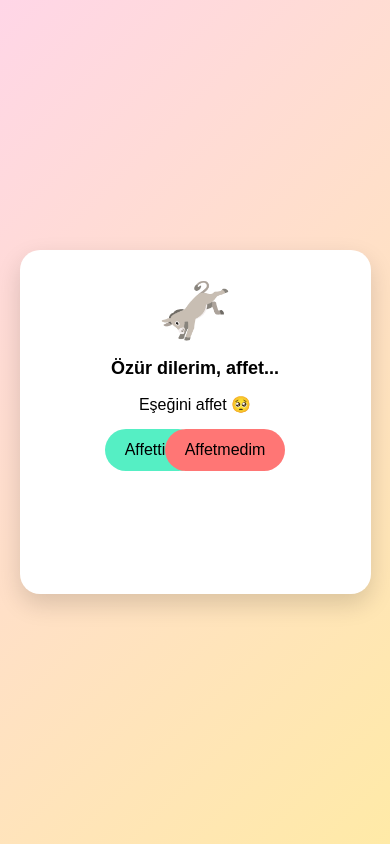
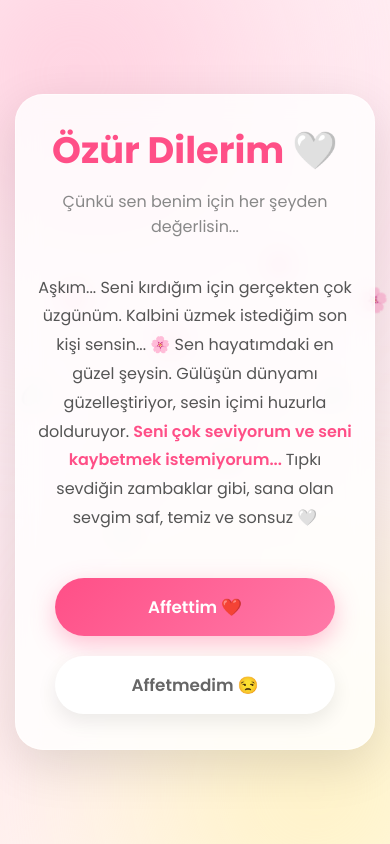
Before and after one commit to nimamusat/nimamusat.github.io, a plain HTML site: page index.html in a window 390 px wide. Drawn offline with Linux system fonts and the light colour scheme.

Commit message:
Update index.html

```diff
--- a/index.html
+++ b/index.html
@@ -1,168 +1,376 @@
 <!DOCTYPE html>
 <html lang="tr">
 <head>
-<meta charset="UTF-8">
-<meta name="viewport" content="width=device-width, initial-scale=1.0">
-<title>Özür Dilerim</title>
+<meta charset="UTF-8" />
+<meta name="viewport" content="width=device-width, initial-scale=1.0"/>
+<title>Özür Dilerim Aşkım</title>
+
+<link href="https://fonts.googleapis.com/css2?family=Poppins:wght@300;400;500;600;700&display=swap" rel="stylesheet">
 
 <style>
+
 *{
-        box-sizing: border-box;
+    margin:0;
+    padding:0;
+    box-sizing:border-box;
+}
+
+html,body{
+    width:100%;
+    overflow-x:hidden;
 }
 
 body{
-        margin:0;
-        padding:0;
-        font-family: Arial, sans-serif;
-        background: linear-gradient(135deg, #ffd6e7, #ffeaa7);
+    font-family:'Poppins',sans-serif;
+    min-height:100vh;
     display:flex;
     justify-content:center;
     align-items:center;
-        height:100vh;
-        text-align:center;
+    position:relative;
+    padding:20px;
+    background:
+    linear-gradient(135deg,#fff6f8,#ffe9f0,#fffdf7);
     overflow:hidden;
 }
 
-    .container{
-        width:90%;
-        max-width:400px;
-        background:white;
-        padding:25px;
-        border-radius:20px;
-        box-shadow:0 10px 25px rgba(0,0,0,0.15);
-        position:relative;
-        z-index:2;
+/* Blur Arka Plan */
+.bg1,
+.bg2{
+    position:absolute;
+    border-radius:50%;
+    filter:blur(120px);
+    z-index:0;
 }
 
-    h1{
-        font-size:22px;
-        margin-bottom:10px;
+.bg1{
+    width:350px;
+    height:350px;
+    background:#ffc8da;
+    top:-100px;
+    left:-100px;
 }
 
-    p{
-        font-size:18px;
-        margin-bottom:15px;
+.bg2{
+    width:350px;
+    height:350px;
+    background:#fff0b8;
+    bottom:-120px;
+    right:-100px;
 }
 
-    .donkey{
-        font-size:60px;
-        margin-bottom:10px;
-    }
-
-    .buttons{
-        margin-top:15px;
-        position:relative;
-        height:120px;
-    }
-
-    button{
-        padding:12px 20px;
-        border:none;
-        border-radius:30px;
-        font-size:16px;
-        cursor:pointer;
-        transition:0.3s;
+/* Zambaklar */
+.lily{
     position:absolute;
-    }
-
-    #yesBtn{
-        background:#55efc4;
-        left:20%;
-    }
-
-    #noBtn{
-        background:#ff7675;
-        right:20%;
-    }
-
-    #message{
-        margin-top:20px;
-        font-size:20px;
-        color:#d63031;
-        font-weight:bold;
-    }
-
-    .flower{
-        position:absolute;
-        font-size:24px;
-        animation: fall 4s linear forwards;
+    top:-80px;
+    font-size:clamp(24px,3vw,42px);
+    animation:fall linear infinite;
     z-index:1;
+    opacity:.9;
+    pointer-events:none;
 }
 
 @keyframes fall{
     0%{
-            transform: translateY(-50px) rotate(0deg);
+        transform:translateY(-100px) rotate(0deg);
+    }
+    100%{
+        transform:translateY(120vh) rotate(360deg);
+    }
+}
+
+/* Kart */
+.card{
+    position:relative;
+    z-index:5;
+    width:100%;
+    max-width:850px;
+    background:rgba(255,255,255,.82);
+    backdrop-filter:blur(12px);
+    border:1px solid rgba(255,255,255,.5);
+    border-radius:35px;
+    padding:60px;
+    text-align:center;
+    box-shadow:0 15px 50px rgba(0,0,0,.12);
+}
+
+/* Başlık */
+h1{
+    font-size:clamp(2.3rem,6vw,5rem);
+    color:#ff4f87;
+    margin-bottom:18px;
+    line-height:1.1;
+}
+
+.subtitle{
+    font-size:clamp(1rem,2vw,1.2rem);
+    color:#888;
+    margin-bottom:35px;
+}
+
+/* Yazılar */
+.text{
+    font-size:clamp(1rem,2vw,1.35rem);
+    line-height:2;
+    color:#555;
+    margin-bottom:45px;
+}
+
+.highlight{
+    color:#ff4f87;
+    font-weight:600;
+}
+
+/* Butonlar */
+.buttons{
+    width:100%;
+    display:flex;
+    justify-content:center;
+    align-items:center;
+    gap:20px;
+    flex-wrap:wrap;
+    min-height:80px;
+    position:relative;
+}
+
+button{
+    border:none;
+    cursor:pointer;
+    border-radius:60px;
+    padding:18px 35px;
+    font-size:1.05rem;
+    font-weight:600;
+    transition:.25s;
+    font-family:'Poppins',sans-serif;
+}
+
+#yesBtn{
+    background:linear-gradient(135deg,#ff4f87,#ff7aa8);
+    color:white;
+    box-shadow:0 8px 25px rgba(255,79,135,.35);
+}
+
+#yesBtn:hover{
+    transform:scale(1.08);
+}
+
+#noBtn{
+    background:white;
+    color:#666;
+    box-shadow:0 8px 20px rgba(0,0,0,.08);
+}
+
+/* Mesaj */
+.success{
+    margin-top:40px;
+    display:none;
+    animation:pop .8s ease;
+}
+
+.success h2{
+    color:#ff4f87;
+    font-size:clamp(1.8rem,4vw,3rem);
+    margin-bottom:10px;
+}
+
+.success p{
+    color:#666;
+    font-size:1.1rem;
+}
+
+@keyframes pop{
+    0%{
+        opacity:0;
+        transform:scale(.5);
+    }
+    100%{
+        opacity:1;
+        transform:scale(1);
+    }
+}
+
+/* Kalpler */
+.heart{
+    position:fixed;
+    font-size:24px;
+    animation:heartFly 4s linear forwards;
+    z-index:999;
+    pointer-events:none;
+}
+
+@keyframes heartFly{
+    0%{
+        transform:translateY(0) scale(1);
         opacity:1;
     }
     100%{
-            transform: translateY(100vh) rotate(360deg);
+        transform:translateY(-900px) scale(2);
         opacity:0;
     }
 }
 
-    @media(max-width:400px){
-        h1{
-            font-size:18px;
+/* TABLET */
+@media(max-width:900px){
+
+    .card{
+        padding:45px 30px;
     }
-        p{
-            font-size:16px;
+
+    .text{
+        line-height:1.9;
     }
 }
+
+/* TELEFON */
+@media(max-width:600px){
+
+    body{
+        padding:15px;
+        align-items:center;
+    }
+
+    .card{
+        padding:35px 22px;
+        border-radius:28px;
+    }
+
+    .buttons{
+        flex-direction:column;
+    }
+
+    button{
+        width:100%;
+        max-width:280px;
+        padding:16px 20px;
+    }
+
+    .text br{
+        display:none;
+    }
+
+    .text{
+        line-height:1.8;
+    }
+}
+
 </style>
 </head>
 
 <body>
 
-<div class="container">
-    <div class="donkey">🫏</div>
-    <h1>Özür dilerim, affet...</h1>
-    <p>Eşeğini affet 🥺</p>
+<div class="bg1"></div>
+<div class="bg2"></div>
+
+<!-- Zambaklar -->
+<div class="lily" style="left:5%; animation-duration:10s;">🤍</div>
+<div class="lily" style="left:15%; animation-duration:12s;">🌸</div>
+<div class="lily" style="left:28%; animation-duration:8s;">🤍</div>
+<div class="lily" style="left:40%; animation-duration:11s;">🌸</div>
+<div class="lily" style="left:55%; animation-duration:9s;">🤍</div>
+<div class="lily" style="left:68%; animation-duration:13s;">🌸</div>
+<div class="lily" style="left:82%; animation-duration:10s;">🤍</div>
+<div class="lily" style="left:92%; animation-duration:12s;">🌸</div>
+
+<div class="card">
+
+    <h1>Özür Dilerim 🤍</h1>
+
+    <div class="subtitle">
+        Çünkü sen benim için her şeyden değerlisin...
+    </div>
+
+    <div class="text">
+
+        Aşkım... Seni kırdığım için gerçekten çok üzgünüm.
+        Kalbini üzmek istediğim son kişi sensin... 🌸
+
+        <br><br>
+
+        Sen hayatımdaki en güzel şeysin.
+        Gülüşün dünyamı güzelleştiriyor, sesin içimi huzurla dolduruyor.
+
+        <br><br>
+
+        <span class="highlight">
+            Seni çok seviyorum ve seni kaybetmek istemiyorum...
+        </span>
+
+        <br><br>
+
+        Tıpkı sevdiğin zambaklar gibi,
+        sana olan sevgim saf, temiz ve sonsuz 🤍
+
+    </div>
 
     <div class="buttons">
-        <button id="yesBtn">Affettim</button>
-        <button id="noBtn">Affetmedim</button>
+        <button id="yesBtn">Affettim ❤️</button>
+        <button id="noBtn">Affetmedim 😒</button>
     </div>
 
-    <div id="message"></div>
+    <div class="success" id="success">
+        <h2>SENİ ÇOK SEVİYORUM ❤️</h2>
+        <p>
+            Dünyanın en güzel insanı sensin 🌸🤍
+        </p>
+    </div>
+
 </div>
 
 <script>
+
+/* Affetmedim butonu kaçsın */
 const noBtn = document.getElementById("noBtn");
+
+function moveButton(){
+
+    const maxX = window.innerWidth - noBtn.offsetWidth - 20;
+    const maxY = window.innerHeight - noBtn.offsetHeight - 20;
+
+    const x = Math.random() * maxX;
+    const y = Math.random() * maxY;
+
+    noBtn.style.position = "fixed";
+    noBtn.style.left = x + "px";
+    noBtn.style.top = y + "px";
+}
+
+noBtn.addEventListener("mouseenter", moveButton);
+noBtn.addEventListener("touchstart", moveButton);
+
+/* Affettim */
 const yesBtn = document.getElementById("yesBtn");
-    const message = document.getElementById("message");
+const success = document.getElementById("success");
 
-    noBtn.addEventListener("click", function(){
-        const container = document.querySelector(".buttons");
-        const maxX = container.clientWidth - noBtn.offsetWidth;
-        const maxY = container.clientHeight - noBtn.offsetHeight;
+yesBtn.addEventListener("click",()=>{
 
-        const randomX = Math.random() * maxX;
-        const randomY = Math.random() * maxY;
+    success.style.display="block";
 
-        noBtn.style.left = randomX + "px";
-        noBtn.style.top = randomY + "px";
+    for(let i=0;i<60;i++){
+        createHeart();
+    }
+
 });
 
-    yesBtn.addEventListener("click", function(){
-        message.innerHTML = "Seni çok seviyorum ❤️";
+/* Kalp efekti */
+function createHeart(){
 
-        // papatya efekti
-        for(let i = 0; i < 30; i++){
-            let flower = document.createElement("div");
-            flower.classList.add("flower");
-            flower.innerHTML = "🌼";
+    const heart=document.createElement("div");
 
-            flower.style.left = Math.random() * 100 + "vw";
-            flower.style.animationDuration = (Math.random() * 3 + 2) + "s";
-            flower.style.fontSize = (Math.random() * 20 + 20) + "px";
+    heart.classList.add("heart");
+    heart.innerHTML="❤️";
 
-            document.body.appendChild(flower);
+    heart.style.left=Math.random()*window.innerWidth+"px";
+    heart.style.bottom="-50px";
 
-            setTimeout(() => {
-                flower.remove();
-            }, 5000);
+    heart.style.fontSize=
+    (20 + Math.random()*25)+"px";
+
+    document.body.appendChild(heart);
+
+    setTimeout(()=>{
+        heart.remove();
+    },4000);
 }
-    });
+
 </script>
 
 </body>
```
Lines whose indentation alone changed are shown as unchanged.
